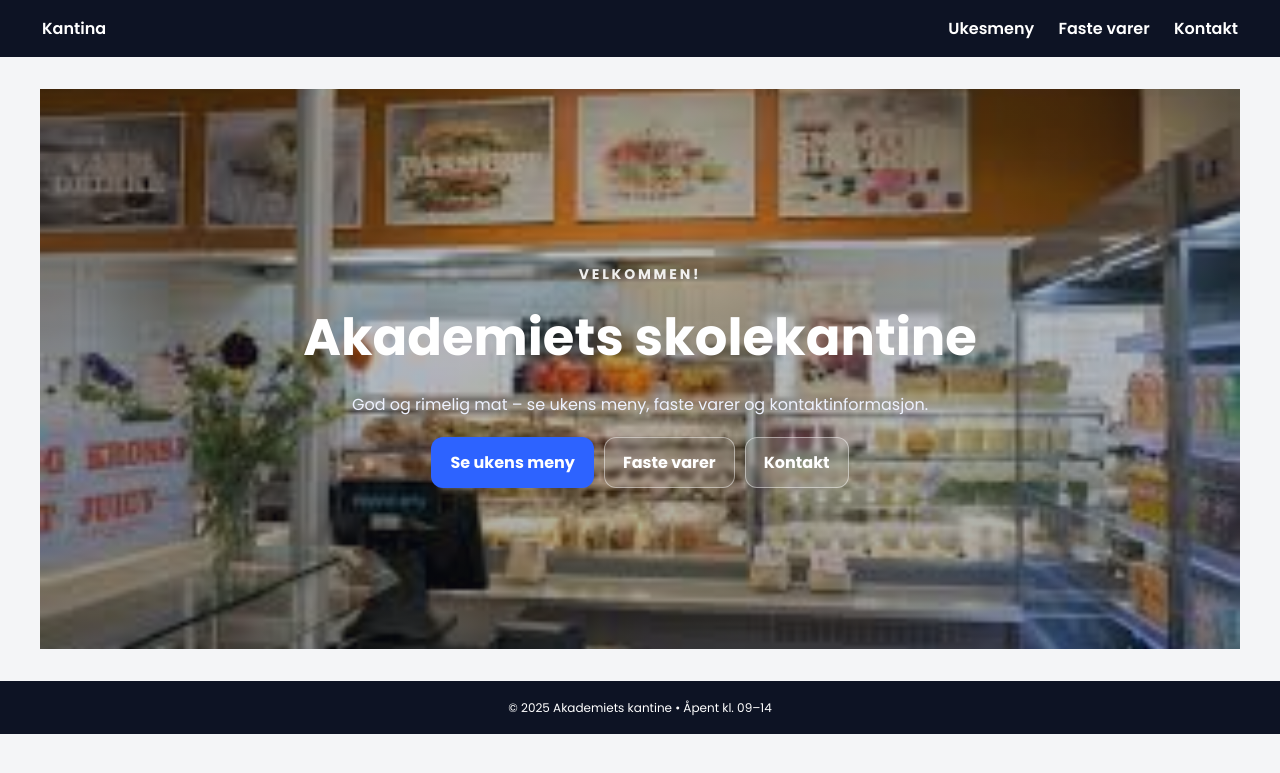
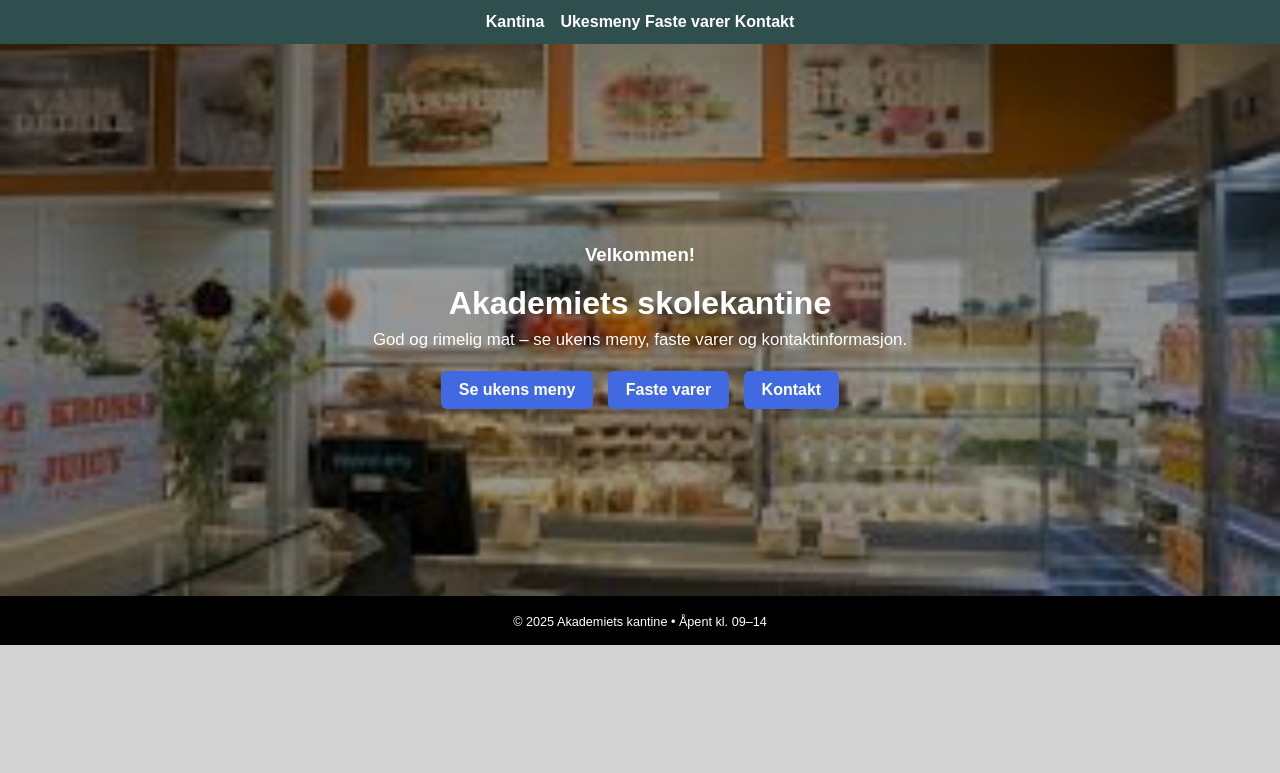
Before and after one commit to haujul11/kantineprosjekt, a Flask app: page / in a window 1280 px wide. Shown: the top 773 px of the page. Run offline with Flask 3, Linux system fonts and the light colour scheme.

Commit message:
enkel flask app

```diff
--- a/static/style.css
+++ b/static/style.css
@@ -1,174 +1,144 @@
-/* === GENERELT === */
+/* === Grunnoppsett (enkelt og tydelig) === */
 body {
-  font-family: 'Poppins', sans-serif;
+  font-family: Arial, sans-serif;
   margin: 0;
-  background-color: #f4f5f7;
-  color: #222;
+  background-color: lightgray; /* lys bakgrunn som er behagelig */
+  color: black;                 /* standard tekstfarge */
 }
 
-.container {
-  max-width: 1200px;
-  margin: auto;
-  padding: 2rem;
+/* Topp og bunn */
+header,
+footer {
+  background-color: black;
+  color: white;
+  text-align: center;
+  padding: 1rem;
+  font-size: 0.95rem;
 }
 
+/* === Navigasjon === */
 nav {
-  background-color: #0d1324;
-  color: #fff;
+  background-color: darkslategray;
   display: flex;
-  justify-content: space-between;
-  align-items: center;
-  padding: 1rem 2rem;
+  justify-content: center;
+  gap: 1rem;
+  padding: 0.8rem;
 }
 
 nav a {
   color: white;
   text-decoration: none;
-  font-weight: 600;
-  margin: 0 10px;
+  font-weight: bold;
 }
 
 nav a:hover {
   text-decoration: underline;
 }
 
-footer {
+/* === Forside (hero) ===
+   Viser kantine.jpeg som bakgrunn, og mørkner litt for å gjøre tekst lesbar. */
+.hero {
+  background: url("/static/kantine.jpeg") center/cover no-repeat;
+  background-color: rgba(0, 0, 0, 0.4); /* gjør bildet litt mørkere */
+  background-blend-mode: darken;
+  height: 65vh;
+  display: flex;
+  flex-direction: column;
+  justify-content: center;
+  align-items: center;
   text-align: center;
+  color: white;
   padding: 1rem;
-  background-color: #0d1324;
-  color: white;
-  font-size: 0.9rem;
 }
 
-/* === HERO / FORSIDE === */
-.hero {
-  position: relative;
-  min-height: 70vh;
-  display: flex;
-  align-items: center;
-  justify-content: center;
-  overflow: hidden;
-}
-.hero-bg {
-  position: absolute;
-  inset: 0;
-  background: url("/static/kantine.jpeg") center/cover no-repeat;
-}
-.hero::after {
-  content: "";
-  position: absolute;
-  inset: 0;
-  background: linear-gradient(to bottom, rgba(13,19,36,0.25), rgba(13,19,36,0.35));
-}
-.hero-inner {
-  position: relative;
-  z-index: 1;
-  text-align: center;
-  color: #fff;
-  max-width: 900px;
-  padding: 24px;
-}
-.hero h3 {
-  font-size: 14px;
-  letter-spacing: 0.2em;
-  text-transform: uppercase;
-  opacity: 0.9;
-}
 .hero h1 {
-  margin: 0 0 10px;
-  font-size: clamp(28px, 4vw, 56px);
-  font-weight: 800;
-}
-.hero p {
-  margin-bottom: 20px;
-  color: #eef2ff;
-  font-weight: 500;
-}
-.hero-buttons {
-  display: flex;
-  gap: 10px;
-  justify-content: center;
-  flex-wrap: wrap;
+  margin: 0.2rem 0;
+  font-size: 2rem;
 }
 
-/* KNAPPER */
-.btn {
-  display: inline-block;
-  padding: 12px 18px;
-  border-radius: 12px;
-  font-weight: 700;
-  text-decoration: none;
-  transition: 0.18s ease-in-out;
-  border: 1px solid transparent;
-}
-.btn-primary {
-  background: #2d63ff;
-  color: #fff;
-}
-.btn-primary:hover {
-  background: #234dd1;
-}
-.btn-ghost {
-  background: rgba(255,255,255,.12);
-  color: #fff;
-  border-color: rgba(255,255,255,.45);
-  backdrop-filter: blur(2px);
-}
-.btn-ghost:hover {
-  background: rgba(255,255,255,.18);
+.hero p {
+  margin: 0.5rem 0 1rem 0;
+  font-size: 1.05rem;
 }
 
-/* === MENY OG VARER === */
+/* === Knapper === */
+.btn {
+  background-color: royalblue;
+  color: white;
+  padding: 10px 18px;
+  border-radius: 6px;
+  text-decoration: none;
+  font-weight: bold;
+  margin: 5px;
+  display: inline-block;
+}
+
+.btn:hover {
+  background-color: navy;
+}
+
+.btn-secondary {
+  background-color: white;
+  color: black;
+  border: 2px solid lightgray;
+}
+
+.btn-secondary:hover {
+  background-color: whitesmoke;
+}
+
+/* === Rutenett for ukesmeny / faste varer ===
+   Enkel grid som justerer seg automatisk. */
 .menu-grid {
   display: grid;
   grid-template-columns: repeat(auto-fit, minmax(260px, 1fr));
-  gap: 1.5rem;
-  padding: 2rem;
+  gap: 1rem;
+  padding: 1.5rem;
 }
 
+/* Kort for hver vare/rett */
 .card {
-  background: #fff;
-  border-radius: 10px;
-  overflow: hidden;
-  box-shadow: 0 2px 8px rgba(0,0,0,0.08);
-  transition: transform 0.15s ease-in-out, box-shadow 0.15s ease-in-out;
-}
-.card:hover {
-  transform: translateY(-3px);
-  box-shadow: 0 4px 12px rgba(0,0,0,0.1);
+  background-color: white;
+  border-radius: 8px;
+  padding: 1rem;
+  text-align: center;
+  box-shadow: 0 2px 6px gray;
 }
 
+/* Bilder: vis hele bildet uten å kutte (contain) */
+.card img,
 .menu-img {
   width: 100%;
-  height: 180px;
-  object-fit: contain; /* <- viktig! viser hele bildet */
-  background-color: #fafafa;
+  height: 160px;
+  object-fit: contain;
+  background-color: whitesmoke;
 }
 
-.menu-info {
-  padding: 1rem;
-}
+/* Tekst under bilder */
 .menu-name {
-  font-weight: 700;
-  font-size: 1.1rem;
-  margin-bottom: 0.3rem;
-}
-.menu-desc {
-  color: #555;
-  font-size: 0.9rem;
-}
-.menu-price {
-  font-weight: 700;
-  color: #2d63ff;
-  margin-top: 0.5rem;
+  font-weight: bold;
+  font-size: 1.05rem;
+  margin: 0.5rem 0;
 }
 
-/* === RESPONSIVITET === */
-@media (max-width: 768px) {
-  nav {
-    flex-direction: column;
+.menu-desc {
+  color: dimgray;
+  font-size: 0.95rem;
+  margin: 0.25rem 0;
+}
+
+.menu-price {
+  color: royalblue;
+  font-weight: bold;
+  margin-top: 0.4rem;
+}
+
+/* === Mobiljustering === */
+@media (max-width: 600px) {
+  .hero {
+    height: 50vh;
   }
-  .hero {
-    min-height: 60vh;
+  .hero h1 {
+    font-size: 1.6rem;
   }
 }
```
